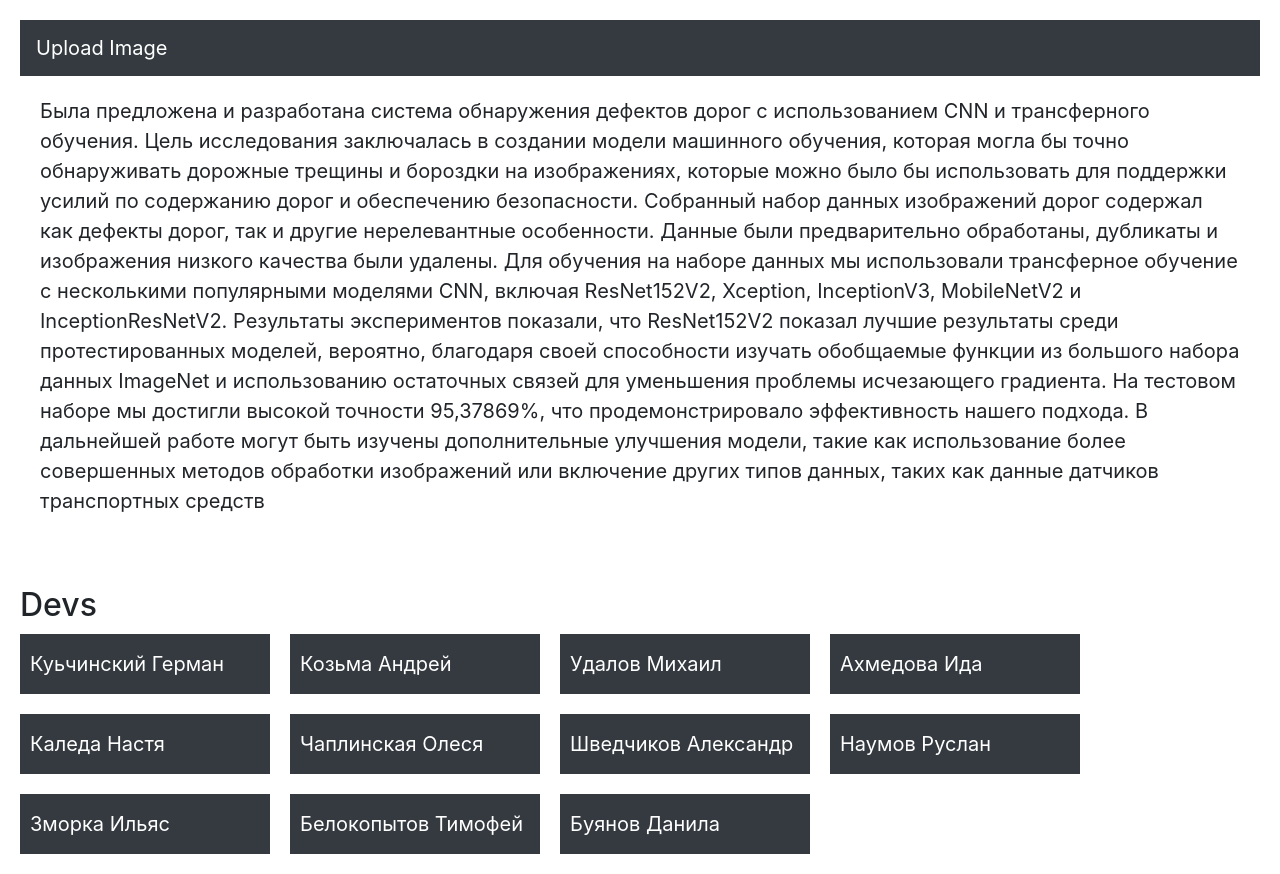
After one commit to skies21/road-surface-defects, a Django app: page /about in a window 1280 px wide. The commit adds this page. Run offline with Django 5.2, Linux system fonts and the light colour scheme; some libraries are stand-ins or nearby versions.

Commit message:
About html added

```diff
--- /dev/null
+++ b/app/templates/about.html
@@ -0,0 +1,113 @@
+<!DOCTYPE html>
+<html lang="en">
+<head>
+    <meta charset="UTF-8">
+    <meta name="viewport" content="width=device-width, initial-scale=1.0">
+    <title>About</title>
+    <link rel="stylesheet" href="https://stackpath.bootstrapcdn.com/bootstrap/4.5.2/css/bootstrap.min.css" integrity="sha384-JcKb8q3iqJ61gNV9KGb8thSsNjpSL0n8PARn9HuZOnIxN0hoP+VmmDGMN5t9UJ0Z" crossorigin="anonymous">
+    <style>
+        /* Дополнительные стили можно добавить сюда */
+        body {
+            padding: 20px;
+        }
+        .navbar {
+            display: flex;
+            justify-content: space-between;
+            align-items: center;
+        }
+        .ref {
+            color: white;
+        }
+        .about {
+            padding: 20px;
+            font-size: 20px;
+        }
+        .devs {
+            display: flex;
+            justify-content: start;
+            gap: 20px;
+            flex-wrap: wrap;
+            margin-top: 10px;
+        }
+        .dev {
+            width: 250px;
+            height: 60px;
+            display: flex;
+            justify-content: start;
+            align-items: center;
+            background-color: #343a40;
+            color: white;
+            padding-left: 10px;
+            font-size: 20px;
+        }
+        h2 {
+            margin-top: 50px;
+        }
+    </style>
+</head>
+<body>
+    <nav class="navbar navbar-expand-lg navbar-dark bg-dark">
+        <a class="navbar-brand" href="{% url 'index' %}">Upload Image</a>
+    </nav>
+
+    <div class="about">
+        Была предложена и разработана система обнаружения
+дефектов дорог с использованием CNN и трансферного обучения. Цель
+исследования заключалась в создании модели машинного обучения, которая
+могла бы точно обнаруживать дорожные трещины и бороздки на
+изображениях, которые можно было бы использовать для поддержки усилий
+по содержанию дорог и обеспечению безопасности. Собранный набор
+данных изображений дорог содержал как дефекты дорог, так и другие
+нерелевантные особенности. Данные были предварительно обработаны,
+дубликаты и изображения низкого качества были удалены. Для обучения на
+наборе данных мы использовали трансферное обучение с несколькими
+популярными моделями CNN, включая ResNet152V2, Xception, InceptionV3,
+MobileNetV2 и InceptionResNetV2. Результаты экспериментов показали, что
+ResNet152V2 показал лучшие результаты среди протестированных моделей,
+вероятно, благодаря своей способности изучать обобщаемые функции из
+большого набора данных ImageNet и использованию остаточных связей для
+уменьшения проблемы исчезающего градиента. На тестовом наборе мы
+достигли высокой точности 95,37869%, что продемонстрировало
+эффективность нашего подхода. В дальнейшей работе могут быть изучены
+дополнительные улучшения модели, такие как использование более
+совершенных методов обработки изображений или включение других типов
+данных, таких как данные датчиков транспортных средств
+    </div>
+    <h2>Devs</h2>
+    <div class="devs">
+        <div class="dev">
+            Куьчинский Герман
+        </div>
+        <div class="dev">
+            Козьма Андрей
+        </div>
+        <div class="dev">
+            Удалов Михаил
+        </div>
+        <div class="dev">
+            Ахмедова Ида
+        </div>
+        <div class="dev">
+            Каледа Настя
+        </div>
+        <div class="dev">
+            Чаплинская Олеся
+        </div>
+        <div class="dev">
+            Шведчиков Александр
+        </div>
+        <div class="dev">
+            Наумов Руслан
+        </div>
+        <div class="dev">
+            Зморка Ильяс
+        </div>
+        <div class="dev">
+            Белокопытов Тимофей
+        </div>
+        <div class="dev">
+            Буянов Данила
+        </div>
+    </div>
+</body>
+</html>
--- a/app/urls.py
+++ b/app/urls.py
@@ -4,4 +4,5 @@ from . import views
 
 urlpatterns = [
     path("", views.index, name="index"),
+    path("about", views.about, name="about")
 ]
--- a/app/views.py
+++ b/app/views.py
@@ -8,7 +8,7 @@ import numpy as np
 from .forms import ImageUploadForm
 
 # Loading the model
-model = load_model("app/ResNet152V2.h5")
+# model = load_model("app/ResNet152V2.h5")
 
 
 def prepare_image(img_path):
@@ -25,9 +25,9 @@ def index(request):
         if form.is_valid():
             img = form.cleaned_data['image']
             img_path = default_storage.save('app/static/' + img.name, img)
-            img_array = prepare_image(img_path)
-            prediction = model.predict(img_array)
-            result = prediction[0]
+            # img_array = prepare_image(img_path)
+            # prediction = model.predict(img_array)
+            # result = prediction[0]
 
             return render(request, 'result.html', {'result': result, 'img_path': img.name})
 
@@ -35,3 +35,7 @@ def index(request):
         form = ImageUploadForm()
 
     return render(request, 'index.html', {'form': form})
+
+
+def about(request):
+    return render(request, 'about.html')
```
Also changed, not shown: app/templates/index.html (+9 -0 lines).
